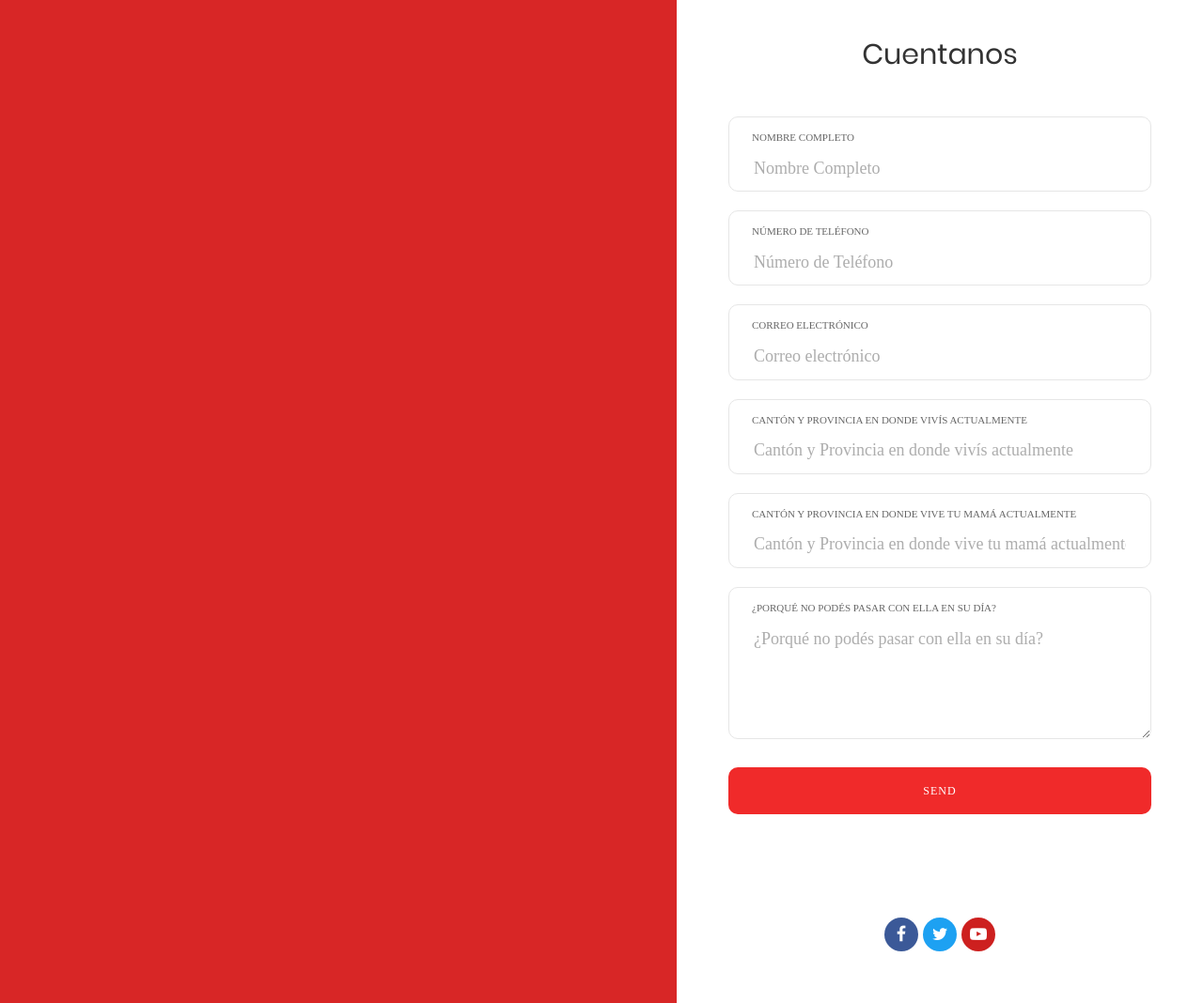
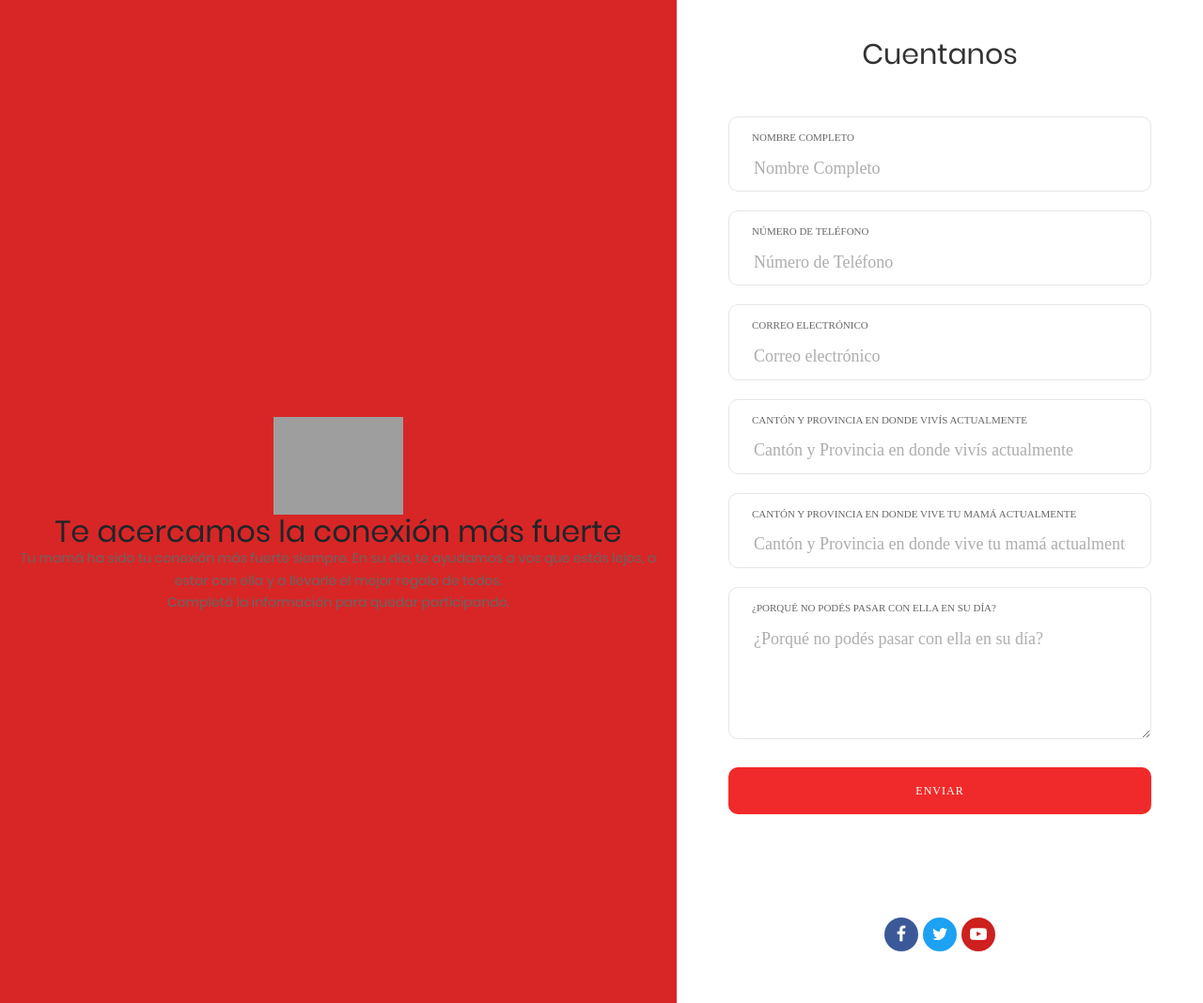
Before and after one commit to lelui12cr/madre, a PHP site: page / in a window 1280 px wide. Shown: the whole page at 94% size. Run offline with PHP 8.4, Linux system fonts and the light colour scheme; some web fonts are replaced; grey boxes are pictures that could not be loaded.

Commit message:
agregand contenido

```diff
--- a/css/main.css
+++ b/css/main.css
@@ -153,6 +153,10 @@ iframe {
 
 /*//////////////////////////////////////////////////////////////////
 [ utility ]*/
+
+.imgmama{
+    width: 20%;
+}
 
 /*==================================================================
 [ Text ]*/
--- a/index.html
+++ b/index.html
@@ -1,7 +1,7 @@
 <!DOCTYPE html>
 <html lang="en">
 <head>
-	<title>Contact V18</title>
+	<title>Mamá lo tiene Claro</title>
 	<meta charset="UTF-8">
 	<meta name="viewport" content="width=device-width, initial-scale=1">
 <!--===============================================================================================-->
@@ -67,21 +67,6 @@
 					<span class="focus-input100"></span>
 				</div>
 
-<!--
-				<div class="wrap-input100">
-					<div class="label-input100">What do you need?</div>
-					<div>
-						<select class="js-select2" name="service">
-							<option>Please chooses</option>
-							<option>UI/UX Design</option>
-							<option>eCommerce Bussiness</option>
-							<option>Online Services</option>
-						</select>
-						<div class="dropDownSelect2"></div>
-					</div>
-					<span class="focus-input100"></span>
-				</div>
--->
 				<div class="wrap-input100 validate-input" data-validate = "Message is required">
 					<label class="label-input100" for="message">¿Porqué no podés pasar con ella en su día?</label>
 					<textarea id="message" class="input100" name="message" placeholder="¿Porqué no podés pasar con ella en su día?"></textarea>
@@ -90,7 +75,7 @@
 
 				<div class="container-contact100-form-btn">
 					<button class="contact100-form-btn">
-						Send
+						Enviar
 					</button>
 				</div>
 
@@ -114,6 +99,10 @@
 			</form>
 
 			<div class="contact100-more flex-col-c-m" style="background: #f02a2a;">
+			    <img class='imgmama' src="./images/madreclaro.svg" alt="Mamá lo tiene Claro" title='Mamá lo tiene Claro'/>
+			    <h2 class="text-center">Te acercamos la conexión más fuerte</h2>
+			    <p  class="text-center">Tu mamá ha sido tu conexión más fuerte siempre. En su día, te ayudamos a vos que estás lejos, a estar con ella y a llevarle el mejor regalo de todos.
+			    <br>Completá la información para quedar participando. </p>
 			</div>
 		</div>
 	</div>
@@ -158,13 +147,6 @@
 <!--===============================================================================================-->
 	<script src="js/main.js"></script>
 	<!-- Global site tag (gtag.js) - Google Analytics -->
-	<script async src="https://www.googletagmanager.com/gtag/js?id=UA-23581568-13"></script>
-	<script>
-	  window.dataLayer = window.dataLayer || [];
-	  function gtag(){dataLayer.push(arguments);}
-	  gtag('js', new Date());
 
-	  gtag('config', 'UA-23581568-13');
-	</script>
 </body>
 </html>
```
Also changed, not shown: images/madreclaro.svg (added), 1 other file.
